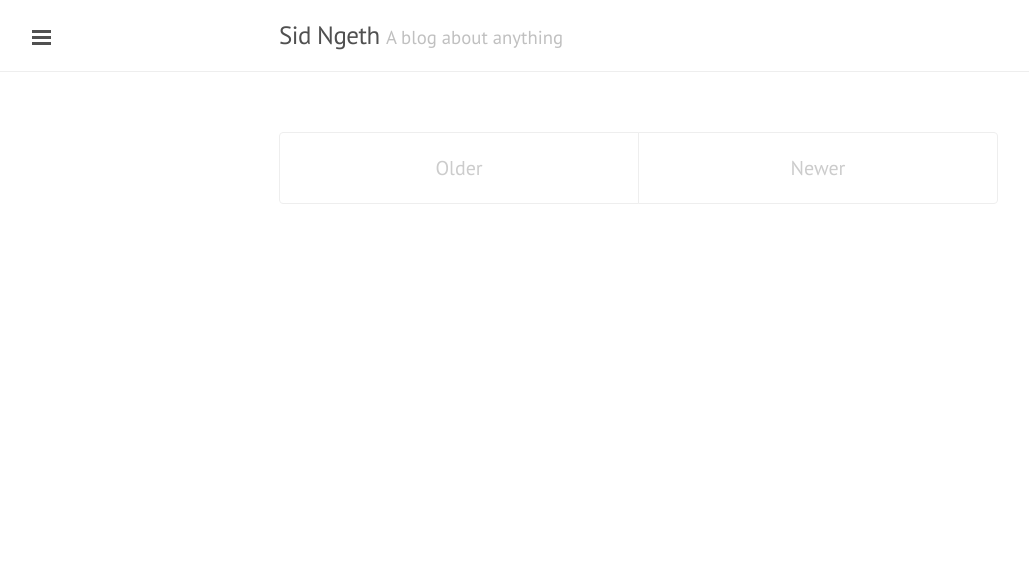
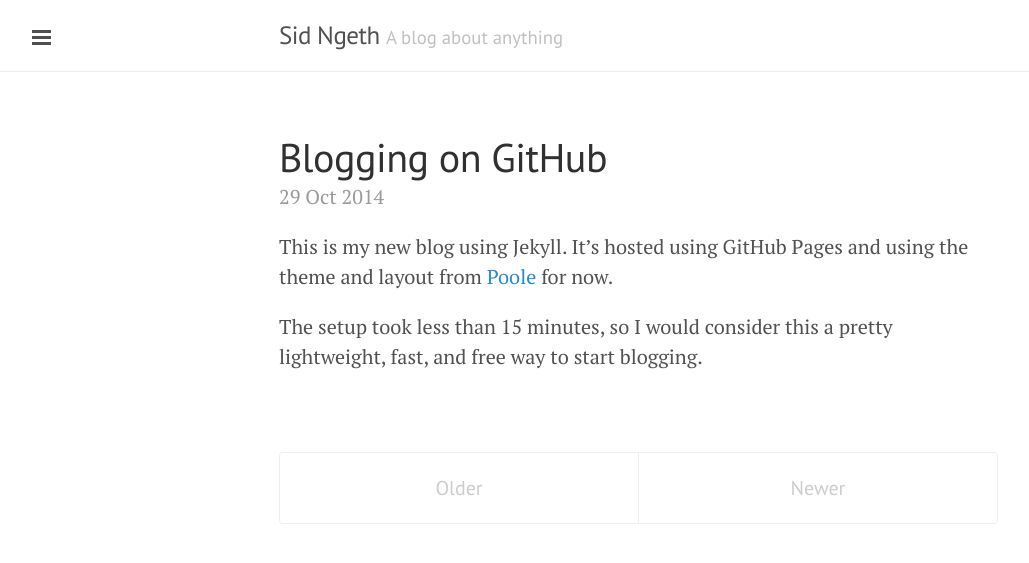
Before and after one commit to sngeth/sngeth.github.io, a Jekyll site: the page built from index.html, in a window 1280 px wide. Shown: the top 563 px of the page, without its empty margins (1-1030 px from the left). Built offline with Jekyll 4.4.1, drawn with Linux system fonts in a browser that asks for light colours; Markdown is read by kramdown in place of the engine named in the settings; the list of posts is cut into pages by our own code.

Commit message:
add disqus

```diff
--- a/_config.yml
+++ b/_config.yml
@@ -10,15 +10,13 @@
 tagline:          'A blog about anything'
 description:      ''
 url:              http://sidngeth.com/
+baseurl: ""
 
 author:
   name:           'Sid Ngeth'
-  url:            https://sidngeth.com/
+  url:            http://sidngeth.com/
 
 paginate:         5
 
-# Custom vars
-version:          2.0.0
-
 github:
-  repo:           https://sngeth.github.io/
+  repo:           https://github.com/sngeth
--- a/_includes/sidebar.html
+++ b/_includes/sidebar.html
@@ -25,9 +25,8 @@
       {% endif %}
     {% endfor %}
 
-    <a class="sidebar-nav-item" href="{{ site.github.repo }}/archive/v{{ site.version }}.zip">Download</a>
-    <a class="sidebar-nav-item" href="{{ site.github.repo }}">GitHub project</a>
-    <span class="sidebar-nav-item">Currently v{{ site.version }}</span>
+    <a class="sidebar-nav-item" href="{{ site.github.repo }}">GitHub Profile</a>
+
   </nav>
 
   <div class="sidebar-item">
--- a/_layouts/post.html
+++ b/_layouts/post.html
@@ -6,7 +6,9 @@
   <h1 class="post-title">{{ page.title }}</h1>
   <span class="post-date">{{ page.date | date_to_string }}</span>
   {{ content }}
+  {% include disqus.html %}
 </div>
+
 
 <div class="related">
   <h2>Related Posts</h2>
--- /dev/null
+++ b/_posts/2014-10-29-my-first-post.md
@@ -0,0 +1,8 @@
+---
+layout: post
+title:  "Blogging on GitHub"
+---
+
+This is my new blog using Jekyll. It's hosted using GitHub Pages and using the theme and layout from [Poole](https://github.com/poole/poole) for now.
+
+The setup took less than 15 minutes, so I would consider this a pretty lightweight, fast, and free way to start blogging.
```
Also changed, not shown: _includes/disqus.html (added, +13 -0 lines).
